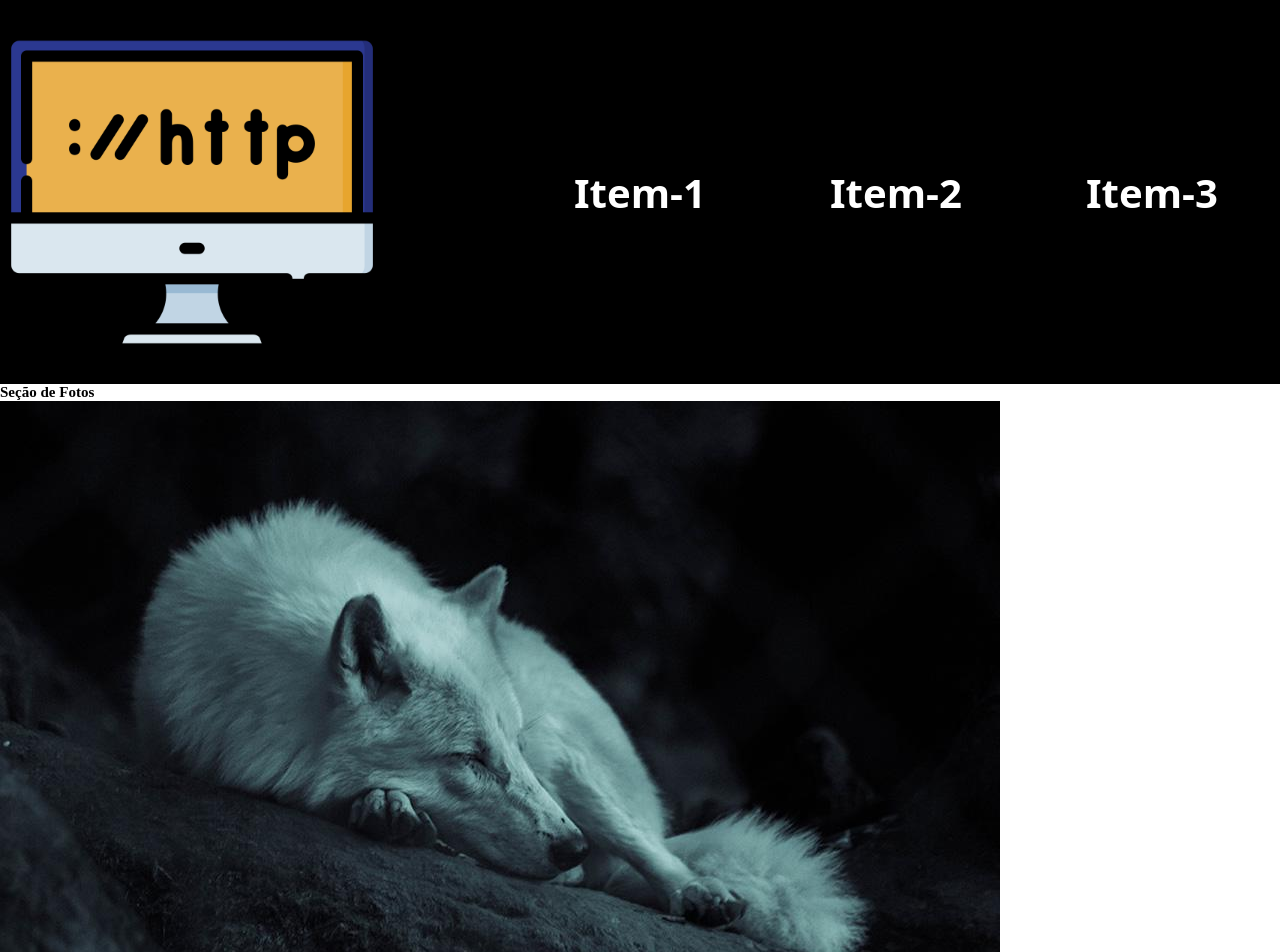
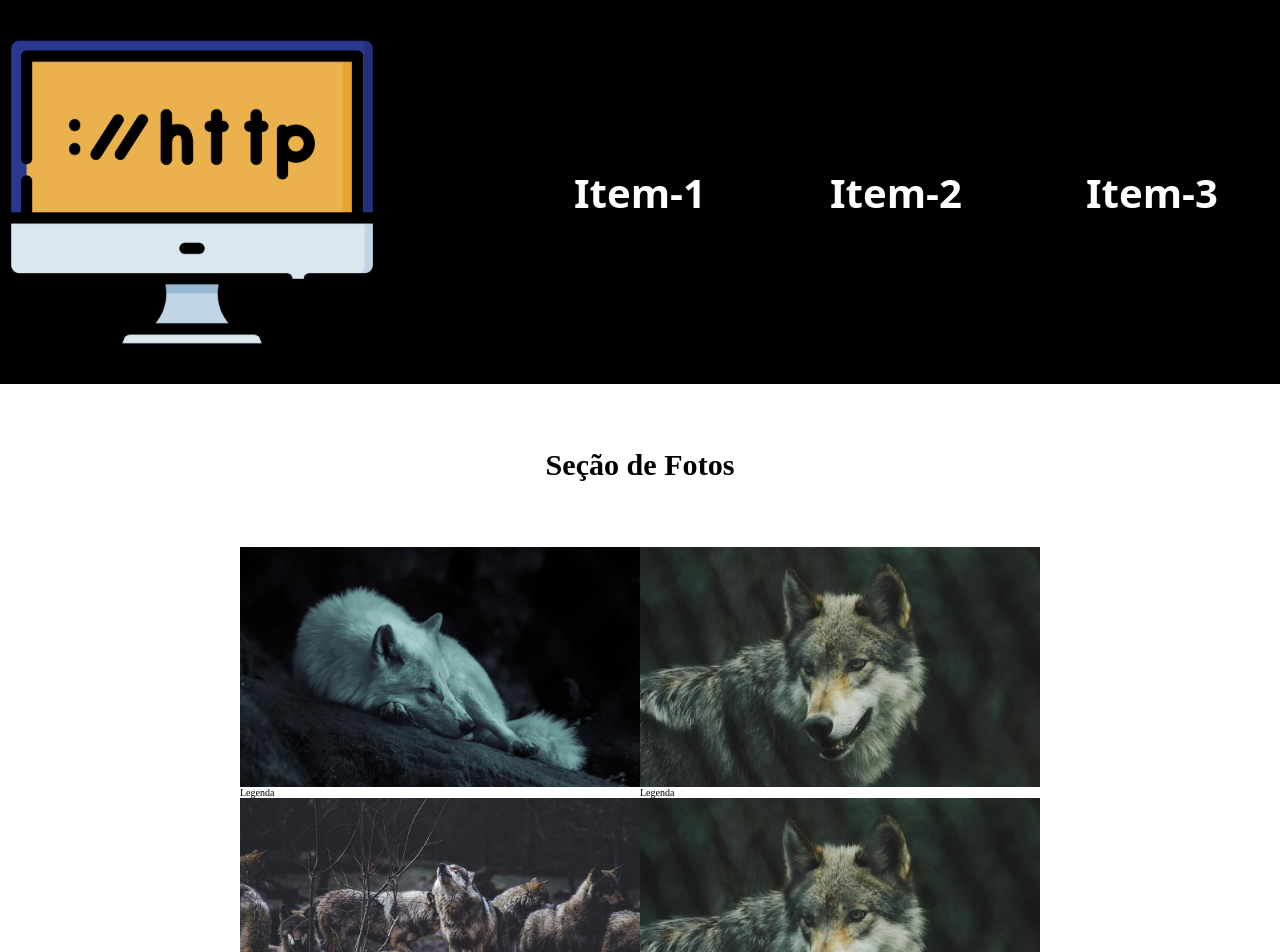
Before and after one commit to 1TDSPF/rm99364, a plain HTML site: page index.html in a window 1280 px wide. Shown: the top 952 px of the page. Drawn offline with Linux system fonts and the light colour scheme.

Commit message:
Estilo especifico do conteudo

```diff
--- a/css/estilo.css
+++ b/css/estilo.css
@@ -49,3 +49,28 @@ html{
     background-color: #fff;
 
 }
+
+.tit-sec{
+    text-align: center;
+    font-size: 3rem;
+    margin: 5% 0;
+}
+
+.conteudo{
+    display: flex;
+    flex-wrap: wrap;
+    max-width: 800px;
+    margin: 0 auto;
+
+}
+
+.conteudo img{
+    max-width: 100%;
+    display: block;
+}
+
+.conteudo > div{
+    flex-grow: 1;
+    flex-shrink: 1;
+    flex-basis: 300px;
+}
```
